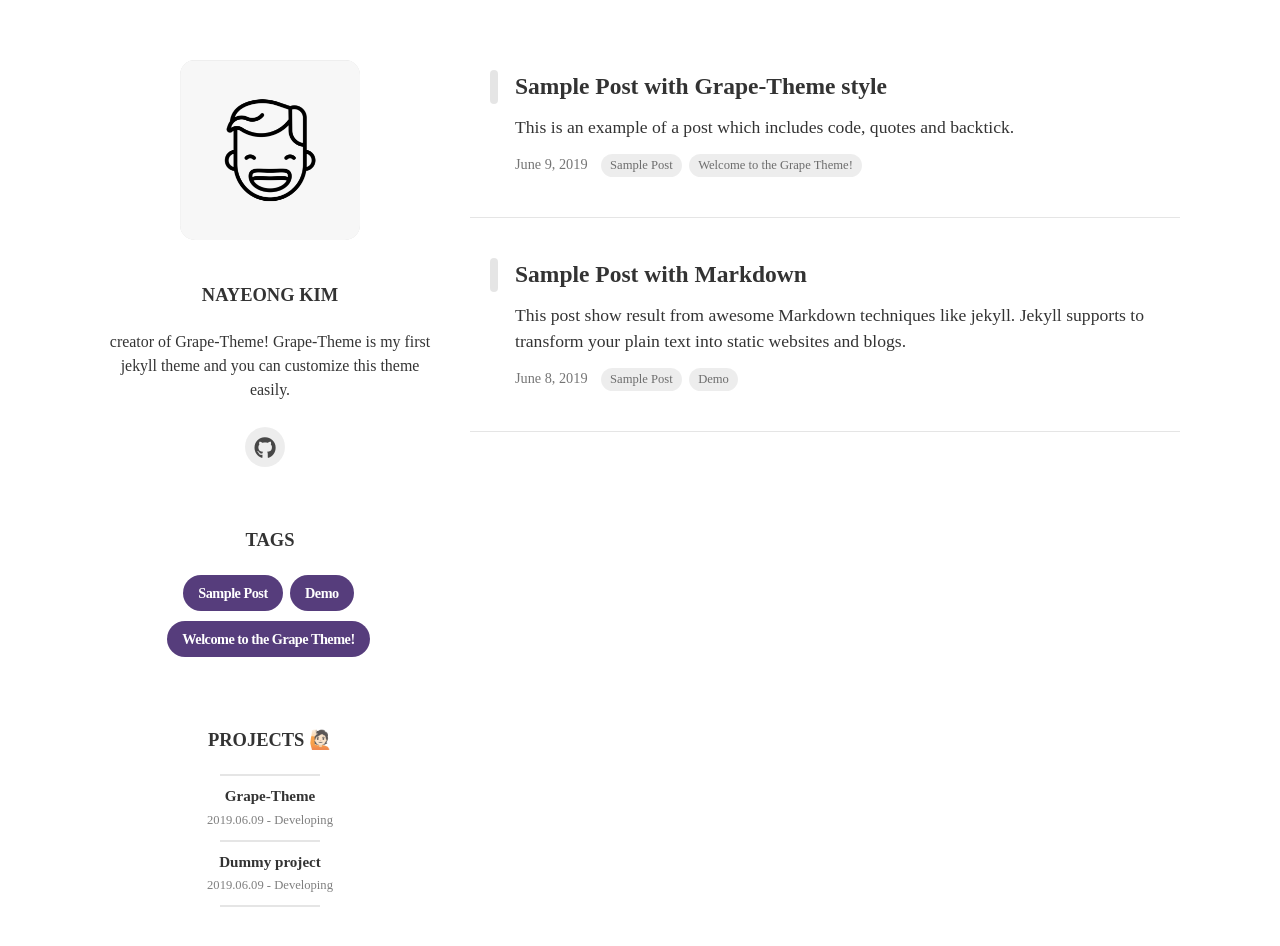
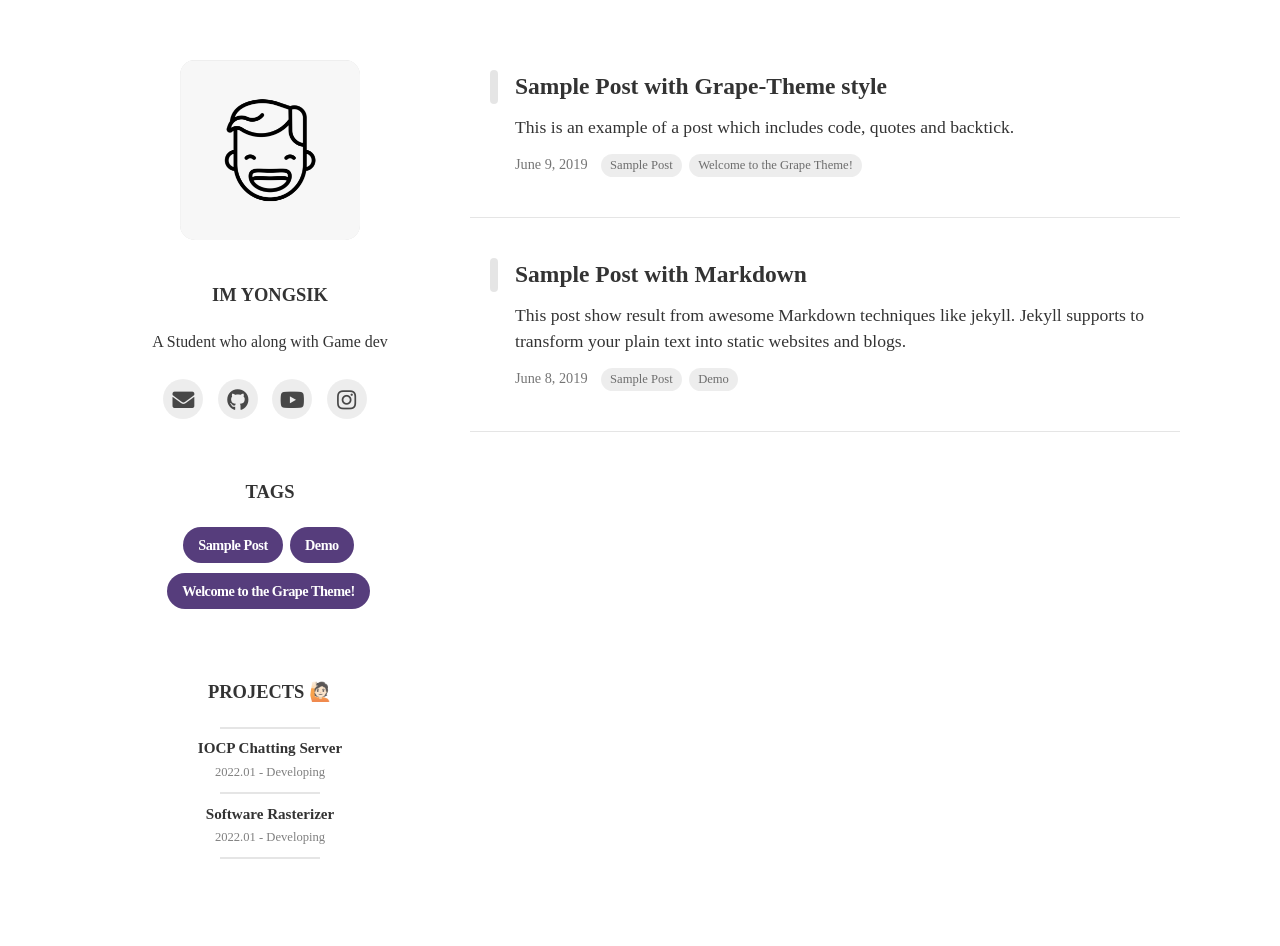
Before and after one commit to Hamsik2rang/Hamsik2rang.github.io, a Jekyll site: the page built from index.html, in a window 1280 px wide. Built offline with Jekyll 4.4.1, drawn with Linux system fonts in a browser that asks for light colours; nearby versions of some CDN libraries; some web fonts are replaced; the list of posts is cut into pages by our own code; after the commit the page ends 900 px from its top, so only the background shows below that.

Commit message:
Initial Sources upload

```diff
--- a/Gemfile
+++ b/Gemfile
@@ -4,3 +4,5 @@ gemspec
 
 gem 'github-pages'
 gem "jekyll-paginate"
+gem 'wdm', '>= 0.1.0'
+gem "webrick", "~> 1.7"
--- a/_config.yml
+++ b/_config.yml
@@ -4,34 +4,40 @@ url : "https://naye0ng.github.io"
 
 # Blog Settings
 theme_settings :
-  title : Grape Theme
-  favicon : assets/favicon.ico
+  title : Hamsik2rang's Blog
+  favicon : assets/favicons/favicon.ico
 
   # Profile Settings
   profile :
     image : assets/img/smile.png
-    username : Nayeong Kim
-    description : creator of Grape-Theme! Grape-Theme is my first jekyll theme and you can customize this theme easily.
+    username : Im Yongsik
+    description : A Student who along with Game dev
     experience :
-      - start : 2017-05-03
-        end : 2018-05-06
-        experience : company name, title
+      - start : 2016-03
+        end :
+        experience : Enter KNU, Kongju nationa university
+      - start: 2020-01
+        end : 2020-12
+        experience : Vice president in Striking Arts - Game dev club in KNU
     skills :
-      - skill : HTML5 & CSS
+      - skill : C
         value : 85  # Percent value
+      - skill : C++
+        value : 75
+
 
   # Icons
   icons :
-    email:  # Full email address, e.g. "sample@google.com"
+    email:  lvhi7121@gmail.com # Full email address, e.g. "sample@google.com"
     linkedin:  # Full URL
-    github: naye0ng
+    github: Hamsik2rang
     gitlab:
     bitbucket:
     google_plus:
     twitter:
-    youtube:
+    youtube: UCiAe__zoEwjE4s9f5YPKO0w
     facebook:
-    instagram:
+    instagram: that_was_sik
 
   # Disqus
   disqus_shortname :
@@ -44,6 +50,6 @@ paginate_path: "blog/page:num"
 sass:
   sass_dir: _sass
   style: :compressed
-gems: [jekyll-paginate]
+plugins: [jekyll-paginate]
 bootstrap:
   assets: true
--- a/_data/projects.yml
+++ b/_data/projects.yml
@@ -1,38 +1,38 @@
 - project :
     print : True # If 'False' is selected, it will not be displayed in 'home.html > aside > .proj-content'.
     modal : True # If 'True' is selected, modal can open in 'portfolio.html'.
-    url : https://github.com/naye0ng/Grape-Theme # Full URL
-    image : "portfolio.png" # path: assets/project/
-    date : 2019.06.09 - Developing
-    title : Grape-Theme
-    summary : A awesome jekyll theme!
-    description : This project is my first jekyll theme. and everyone can customize this easily.
+    url : https://github.com/hamsik2rang/IOCP # Full URL
+    image :  # path: assets/project/
+    date : 2022.01 - Developing
+    title : IOCP Chatting Server
+    summary : IOCP Chatting Server using C++
+    description : This Project will be module as a 3D Network Shooting game.
     contents :
-        - title : 1. 블로그 첫 화면 구성
-          image : home.png
-          description : <li>Responsive Layout</li>
-            <li>User Profile</li>
-            <li>Tags</li>
-            <li>Projects</li>
-            <li>Pagination</li>
-        - title : 2. 태그 페이지
-          image : tags.png
-          description : <li>Responsive Layout</li>
-            <li>Tags</li>
-        - title : 3. 남은 개발 과제
-          image :
-          description : <li>project 부분 디자인 변경</li>
-            <li>favicon.ico, search 기능</li>
-            <li>OG Tag 추가</li>
-            <li>profile 이미지 효과</li>
-            <li>gem 배포</li>
+        # - title : 1. 블로그 첫 화면 구성
+        #   image : home.png
+        #   description : <li>Responsive Layout</li>
+        #     <li>User Profile</li>
+        #     <li>Tags</li>
+        #     <li>Projects</li>
+        #     <li>Pagination</li>
+        # - title : 2. 태그 페이지
+        #   image : tags.png
+        #   description : <li>Responsive Layout</li>
+        #     <li>Tags</li>
+        # - title : 3. 남은 개발 과제
+        #   image :
+        #   description : <li>project 부분 디자인 변경</li>
+        #     <li>favicon.ico, search 기능</li>
+        #     <li>OG Tag 추가</li>
+        #     <li>profile 이미지 효과</li>
+        #     <li>gem 배포</li>
 
 - project :
     print : True # If 'False' is selected, it will not be displayed in 'home.html > aside > .proj-content'.
     modal : True # If 'True' is selected, modal can open in 'portfolio.html'.
-    url :  # Full URL
+    url :  https://github.com/Hamsik2rang/Software-Rasterizer# Full URL
     image : # path: assets/project/
-    date : 2019.06.09 - Developing
-    title : Dummy project
-    summary : This is Dummy
-    description :
+    date : 2022.01 - Developing
+    title : Software Rasterizer
+    summary : Software Rasterizer using C++, DirectDraw and WinAPI
+    description : This project is that Implement C++ Software rasterizer from scratch except use DirectDraw for Bit blit.
--- a/_includes/icons.html
+++ b/_includes/icons.html
@@ -57,7 +57,7 @@
 
 {% if icons.youtube %}
 <li>
-  <a href="https://www.youtube.com/user/{{ icons.youtube }}">
+  <a href="https://www.youtube.com/channel/{{ icons.youtube }}">
     <i class="fab fa-youtube"></i>
   </a>
 </li>
```
Also changed, not shown: assets/favicons/android-chrome-192x192.png (added), assets/favicons/android-chrome-512x512.png (added), assets/favicons/apple-touch-icon.png (added), assets/favicons/favicon-16x16.png (added), assets/favicons/favicon-32x32.png (added), assets/favicons/favicon.ico (added).
